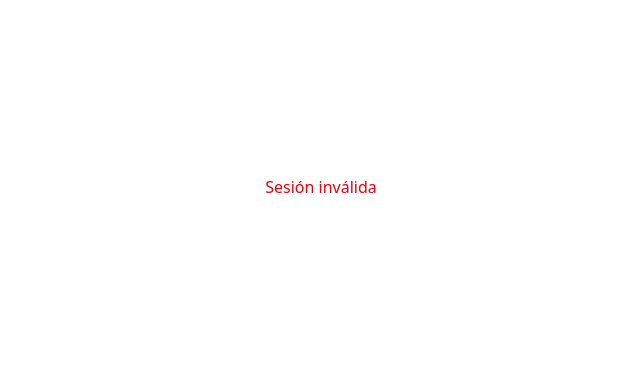
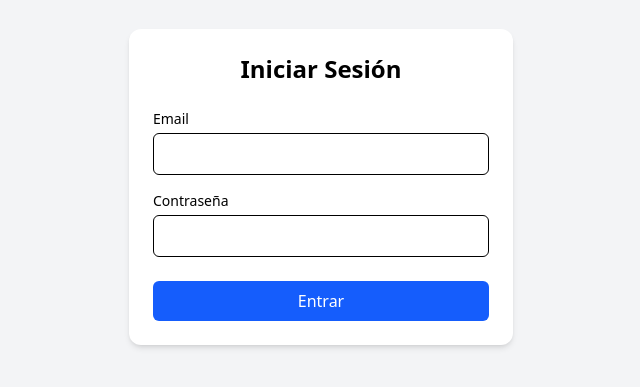
Before and after one commit to 80chucho08/UniTrack, a React app in the folder frontend/: page /login in a window 1280 px wide. Shown: the part 213-600 px from the top of the page, without its empty margins (319-959 px from the left). Built offline with nearby package versions, Linux system fonts and the light colour scheme; no server answers; sample sign-in values are in the browser's storage; the HTML template or start-up script is replaced by a standard one.

Commit message:
add private route and authcontext

```diff
--- a/frontend/src/App.tsx
+++ b/frontend/src/App.tsx
@@ -1,10 +1,22 @@
+import { BrowserRouter, Routes, Route } from "react-router-dom";
 import Login from "./pages/Login";
 import Dashboard from "./pages/Dashboard";
+import PrivateRoute from "./routes/PrivateRoute";
 
 function App() {
-  const token = localStorage.getItem("token");
+  return (
+    <BrowserRouter>
+      <Routes>
+        {/* Rutas públicas */}
+        <Route path="/login" element={<Login />} />
 
-  return token ? <Dashboard /> : <Login />;
+        {/* Rutas protegidas */}
+        <Route element={<PrivateRoute />}>
+          <Route path="/" element={<Dashboard />} />
+        </Route>
+      </Routes>
+    </BrowserRouter>
+  );
 }
 
 export default App
--- a/frontend/src/context/AuthContext.tsx
+++ b/frontend/src/context/AuthContext.tsx
@@ -1,4 +1,5 @@
 import { createContext, useState, type ReactNode, useEffect } from "react";
+
 
 export interface User {
     id: number;
@@ -12,6 +13,7 @@ interface AuthContextType {
     login: (token: string, user: User) => void;
     logout: () => void;
     isAuthenticated: boolean;
+    loading: boolean;
 }
 
 export const AuthContext = createContext<AuthContextType>(
@@ -26,6 +28,8 @@ export const AuthProvider = ({ children }: Props) => {
     const [user, setUser] = useState<User | null>(null);
     const [token, setToken] = useState<string | null>(null);
 
+    const [loading, setLoading] = useState(true);
+
     useEffect(() => {
     const storedToken = localStorage.getItem("token");
     const storedUser = localStorage.getItem("user");
@@ -34,6 +38,8 @@ export const AuthProvider = ({ children }: Props) => {
       setToken(storedToken);
       setUser(JSON.parse(storedUser));
     }
+
+    setLoading(false);
   }, []);
 
   const login = (token: string, user: User) => {
@@ -58,6 +64,7 @@ export const AuthProvider = ({ children }: Props) => {
         login,
         logout,
         isAuthenticated: !!token,
+        loading,
       }}
     >
       {children}
--- a/frontend/src/pages/Login.tsx
+++ b/frontend/src/pages/Login.tsx
@@ -1,4 +1,8 @@
 import { useState } from "react";
+import { useNavigate } from "react-router-dom";
+import { useContext } from "react";
+import { AuthContext } from "../context/AuthContext";
+
 
 interface LoginResponse {
     token: string;
@@ -14,6 +18,10 @@ function Login(){
     const [password, setPassword] = useState("");
     const [error, setError] = useState("");
     const [loading, setLoading] =  useState(false);
+
+    const { login } = useContext(AuthContext);
+    const navigate = useNavigate();
+
 
     const handleSubmit = async (e: React.FormEvent) => {
         e.preventDefault();
@@ -36,11 +44,10 @@ function Login(){
             const data: LoginResponse = await response.json();
 
             //guardar token en localstorage
-            localStorage.setItem("token", data.token);
-            localStorage.setItem("user", JSON.stringify(data.user));
+            login(data.token, data.user);
+            console.log("Login exitoso", data);
+            navigate("/");
 
-            console.log("Login exitoso", data);
-            window.location.href = "/dashboard";
 
         }catch (err) {
             setError("Email o contaseña incorrectos");
--- /dev/null
+++ b/frontend/src/routes/PrivateRoute.tsx
@@ -0,0 +1,15 @@
+import { Navigate, Outlet } from "react-router-dom";
+import { useContext } from "react";
+import { AuthContext } from "../context/AuthContext";
+
+const PrivateRoute = () => {
+  const { isAuthenticated, loading } = useContext(AuthContext);
+
+  if (loading) {
+    return <p className="text-center mt-10">Cargando...</p>;
+  }
+
+  return isAuthenticated ? <Outlet /> : <Navigate to="/login" replace />;
+};
+
+export default PrivateRoute;
```
Lines whose indentation alone changed are shown as unchanged.
